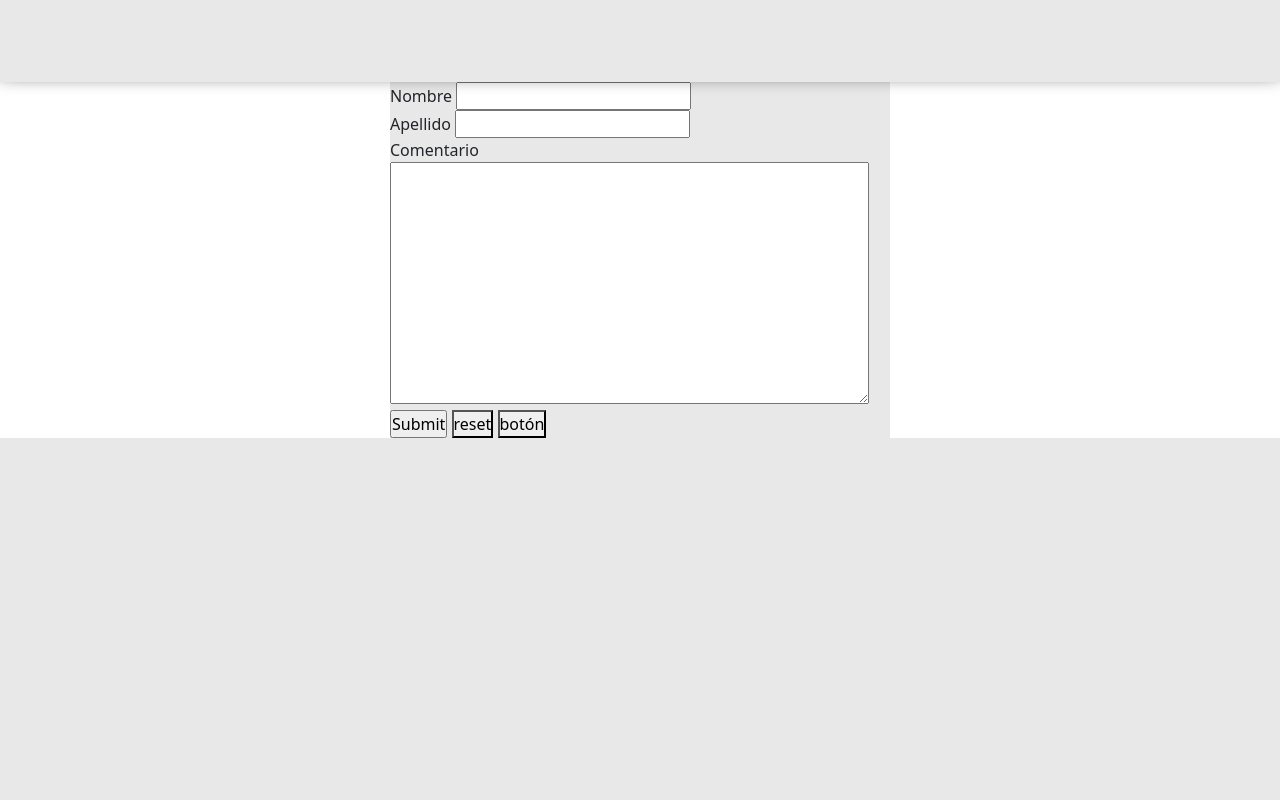
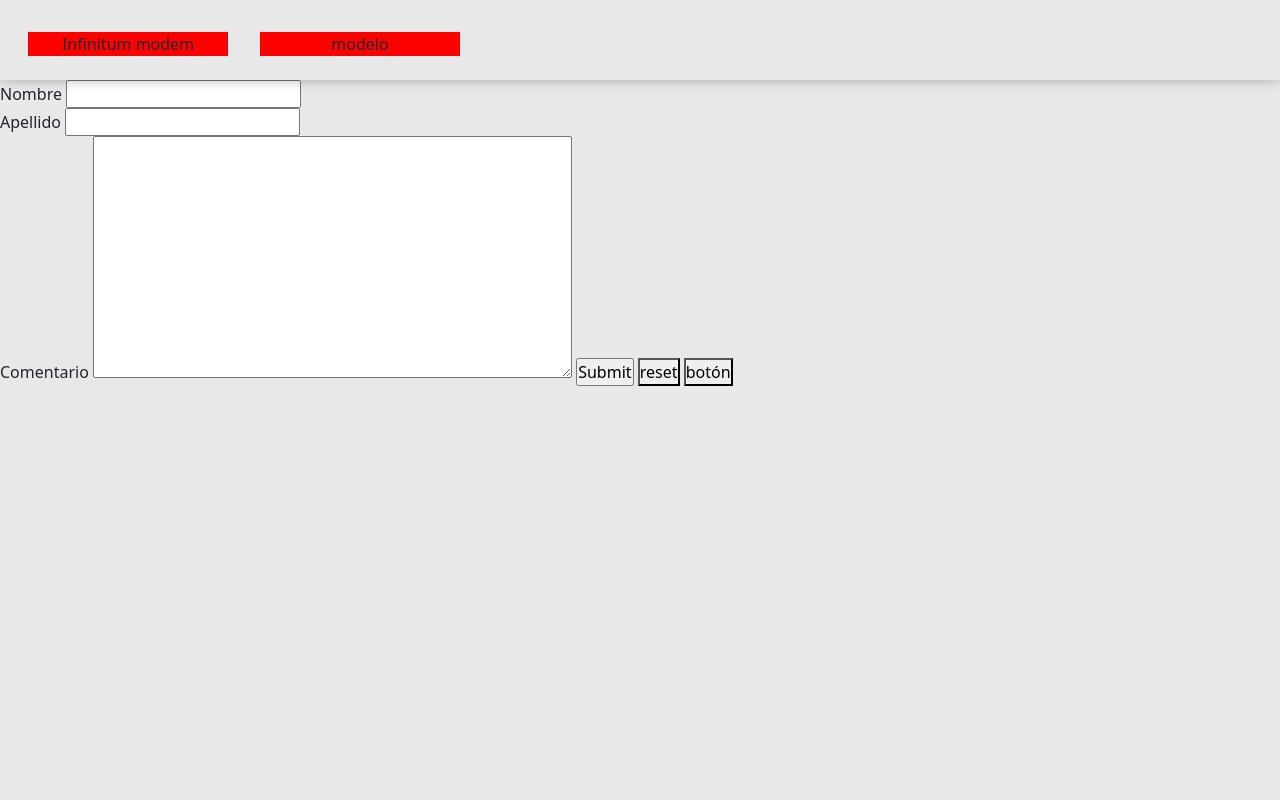
Before and after one commit to Drako9159/localserver, a website: page public/test.html in a window 1280 px wide. Shown: the top 800 px of the page. Drawn offline with nearby package versions, Linux system fonts and the light colour scheme.

Commit message:
new header

```diff
--- a/public/test.css
+++ b/public/test.css
@@ -4,17 +4,28 @@
 }
 
 header{
-
-    display: flex;
-    flex-wrap: wrap;
-    min-height: 82px;
-    justify-content:flex-start;
+    width: auto;
+    min-height: 5rem;
+    min-width: 300px;
     filter: drop-shadow(0px -10px 10px black);
     background-color: #E8E8E8;
+}
+header div{
+    position: relative;
+    top: 1rem;
+    background-color: red;
+    margin: 1rem;
+    align-items: center;
+    min-width: 200px;
+    text-align: center;
+    display: inline;
+    float: left;
+}
 
-}
+
 #form{
-    width: 500px;
+    min-width: 300px;
+
     margin: 0 auto;
     background-color: #E8E8E8;
 
--- a/public/test.html
+++ b/public/test.html
@@ -9,7 +9,10 @@
 <link rel="stylesheet" type="text/css" href="../../node_modules/bootstrap/dist/css/bootstrap.min.css">
 <link rel="stylesheet" type="text/css" href="./test.css">
 <body>
-    <header></header>
+    <header class="container-fluid">
+        <div>Infinitum modem</div>
+        <div>modelo</div>
+    </header>
 
     <section id="form">
         <form action="/formulario" method="post">
```
